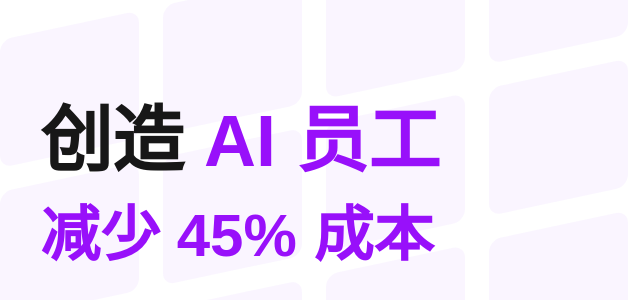
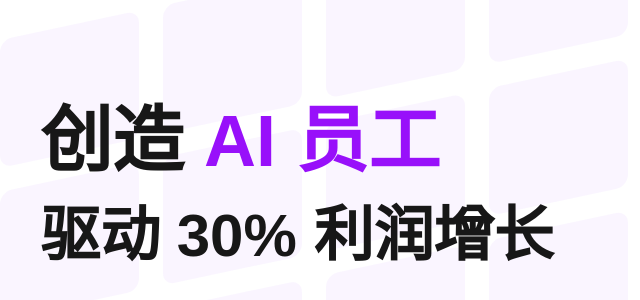
Before and after one commit to LEO-JIM/shangqunai, a Next.js app: page / in a window 1280 px wide. Shown: the part 96-396 px from the top of the page, without its empty margins (0-640 px from the left). Built offline with nearby package versions, Linux system fonts and the light colour scheme.

Commit message:
Update DynamicWords.tsx
打字速度更慢

```diff
--- a/components/DynamicWords.tsx
+++ b/components/DynamicWords.tsx
@@ -17,7 +17,7 @@ export default function DynamicWords() {
 
   useEffect(() => {
     if (subIndex === words[index].length + 1 && !deleting) {
-      setTimeout(() => setDeleting(true), 1000);
+      setTimeout(() => setDeleting(true), 1200); // 停顿时间也加长
       return;
     }
 
@@ -27,11 +27,12 @@ export default function DynamicWords() {
       return;
     }
 
-    const timeout = deleting ? 50 : 120;
+    // ⭐ 打字速度变慢了
+    const typingSpeed = deleting ? 80 : 180;
 
     const timer = setTimeout(() => {
       setSubIndex((prev) => prev + (deleting ? -1 : 1));
-    }, timeout);
+    }, typingSpeed);
 
     return () => clearTimeout(timer);
   }, [subIndex, deleting, index, words]);
@@ -44,7 +45,7 @@ export default function DynamicWords() {
   }, []);
 
   return (
-    <span className="text-purple-600">
+    <span>
       {words[index].substring(0, subIndex)}
       <span className={`${blink ? "opacity-100" : "opacity-0"}`}>|</span>
     </span>
```
